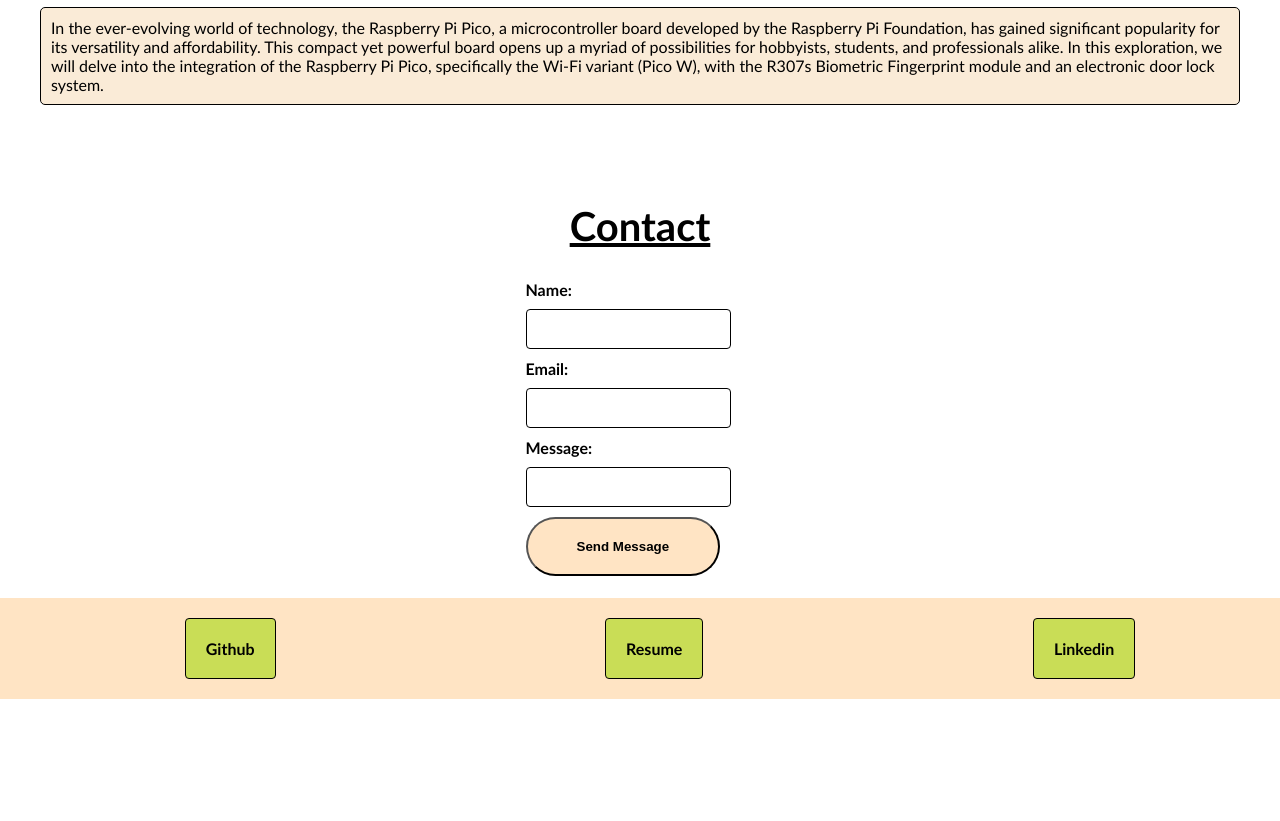
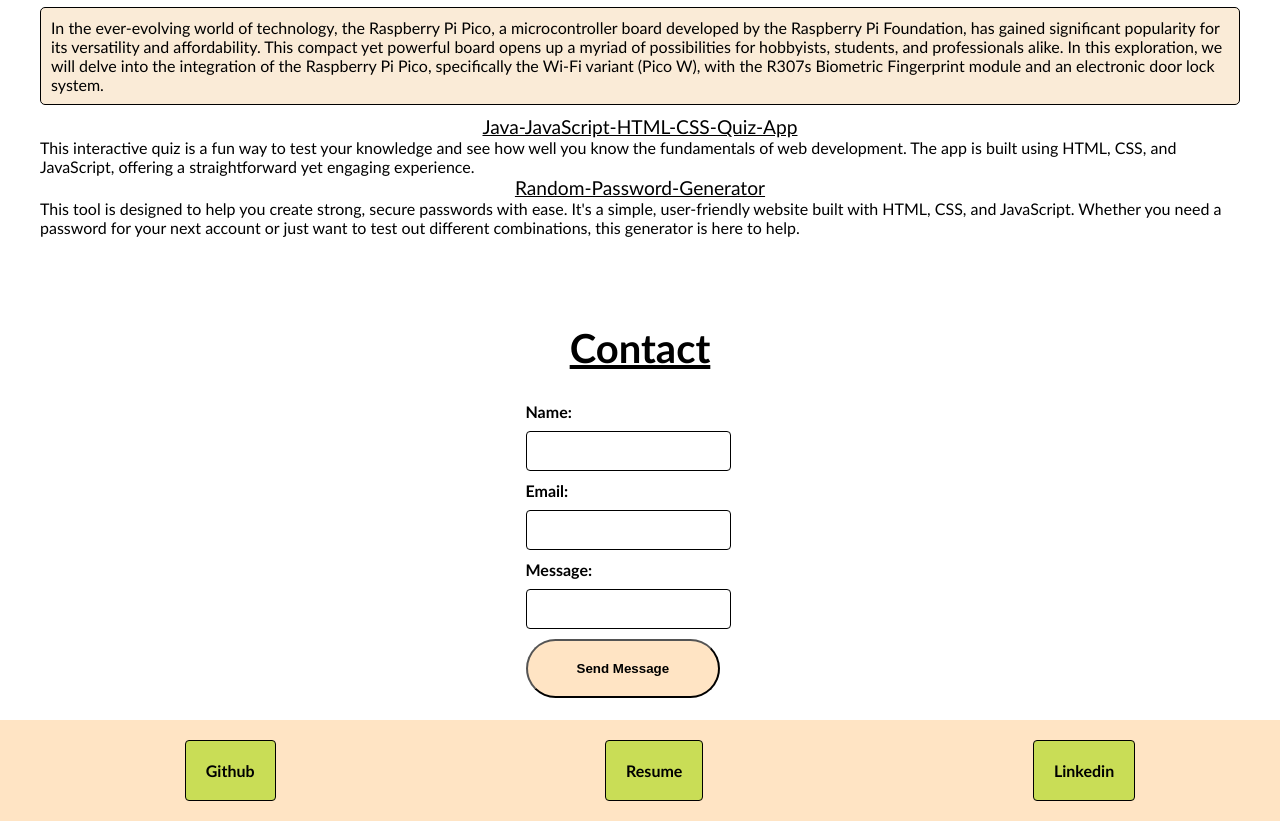
Before and after one commit to kumarabhinav9955/MYWebsite, a plain HTML site: page index.html in a window 1280 px wide. Shown: the part 1611-2432 px from the top of the page. Before the commit the page ends 2310 px from the top, so only its background shows below. Drawn offline with Linux system fonts and the light colour scheme.

Commit message:
Update index.html

```diff
--- a/index.html
+++ b/index.html
@@ -95,6 +95,18 @@
                         into the integration of the Raspberry Pi Pico, specifically the Wi-Fi variant (Pico W), with the
                         R307s Biometric Fingerprint module and an electronic door lock system.</a>
                 </div>
+                <li><a href=" https://kumarabhinav9955.github.io/Java-JavaScript-HTML-CSS-Quiz-App/"
+                        target="_blank">Java-JavaScript-HTML-CSS-Quiz-App</a></li>
+                <div class="project3">
+                    <a>This interactive quiz is a fun way to test your knowledge and see how well you know the fundamentals of web development.
+                        The app is built using HTML, CSS, and JavaScript, offering a straightforward yet engaging experience.</a>
+                </div>
+                 <li><a href=" https://kumarabhinav9955.github.io/Random-Password-Generator/"
+                        target="_blank">Random-Password-Generator</a></li>
+                <div class="project4">
+                    <a>This tool is designed to help you create strong, secure passwords with ease. It's a simple, user-friendly website built with HTML, CSS, and JavaScript.
+                        Whether you need a password for your next account or just want to test out different combinations, this generator is here to help.</a>
+                </div>
 
             </div>
         </section>
```
